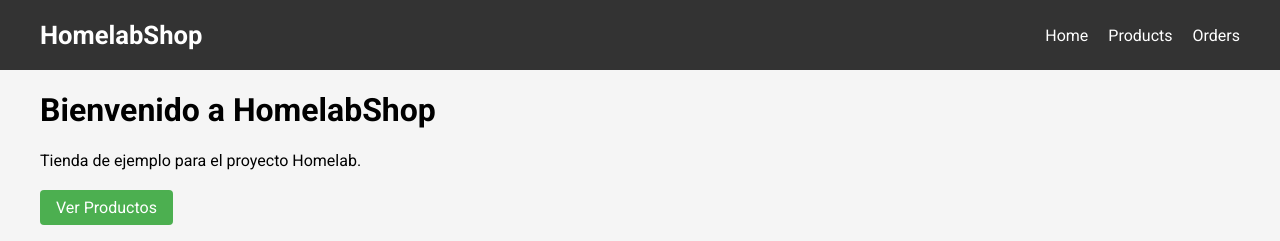
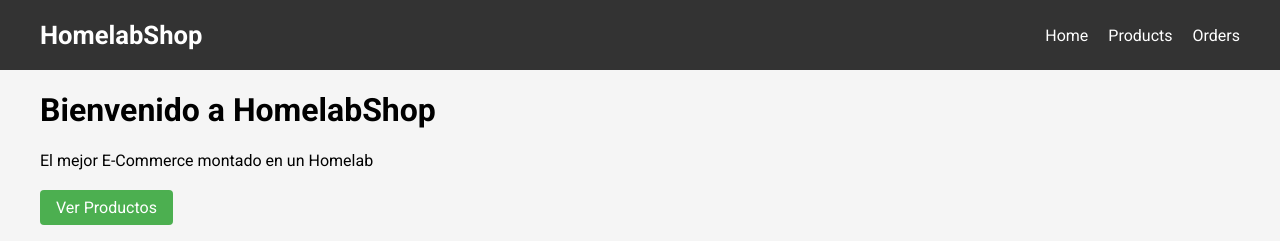
Before and after one commit to FelipeCarlosTech/homelab, a React (Create React App) app in the folder apps/homelabshop/: page / in a window 1280 px wide. Shown: the top 241 px of the page. Built offline with nearby package versions, Linux system fonts and the light colour scheme; the HTML template or start-up script is replaced by a standard one.

Commit message:
Modify description message on the Home page

```diff
--- a/apps/homelabshop/src/pages/Home.js
+++ b/apps/homelabshop/src/pages/Home.js
@@ -5,7 +5,7 @@ function Home() {
   return (
     <div>
       <h1>Bienvenido a HomelabShop</h1>
-      <p>Tienda de ejemplo para el proyecto Homelab.</p>
+      <p>El mejor E-Commerce montado en un Homelab</p>
 
       <div style={{ marginTop: '20px' }}>
         <Link to="/products" className="btn">Ver Productos</Link>
```
